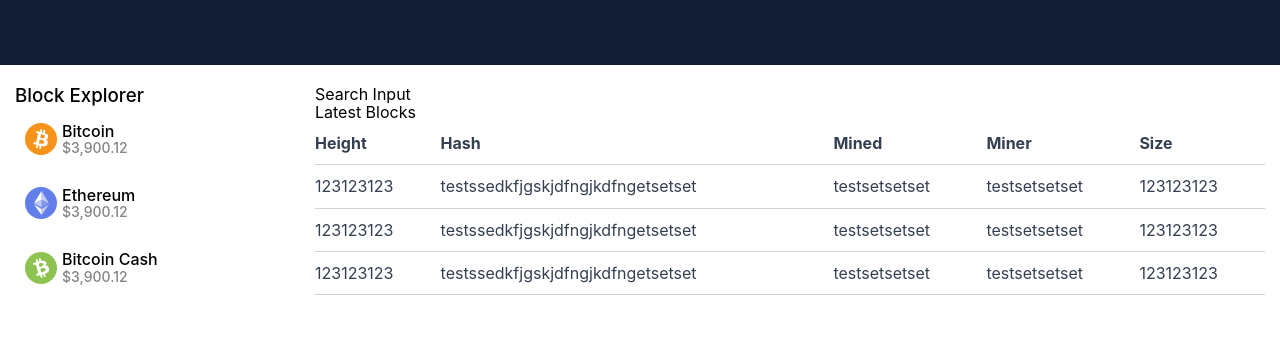
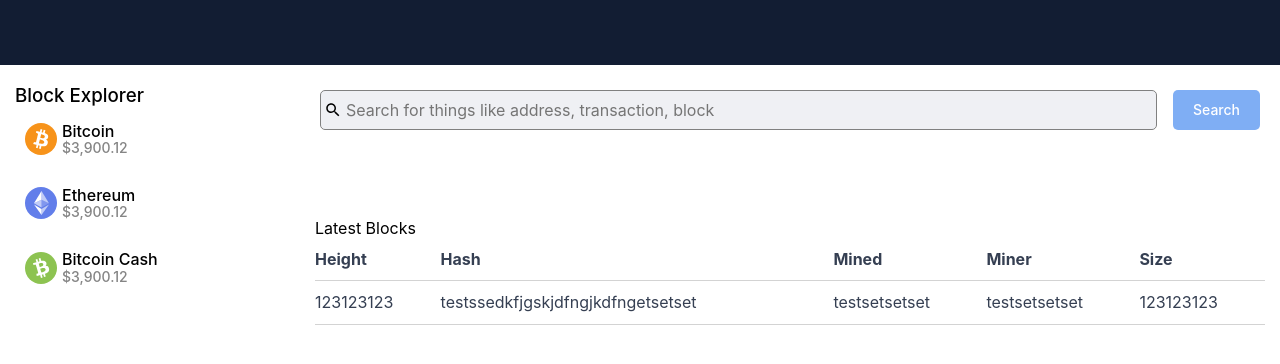
Before and after one commit to carl-eis/blockchain-explorer, a React (Create React App) app: page /explorer in a window 1280 px wide. Shown: the top 364 px of the page. Built offline with nearby package versions, Linux system fonts and the light colour scheme.

Commit message:
feat: (wip) explorer page styles

```diff
--- a/src/app/constants.tsx
+++ b/src/app/constants.tsx
@@ -36,3 +36,7 @@
     </g>
   </svg>
 );
+
+export const IconMagnifyingGlass = () => (
+  <svg xmlns="http://www.w3.org/2000/svg" viewBox="0 0 24 24" fill="black" width="18px" height="18px"><path d="M0 0h24v24H0z" fill="none"/><path d="M15.5 14h-.79l-.28-.27C15.41 12.59 16 11.11 16 9.5 16 5.91 13.09 3 9.5 3S3 5.91 3 9.5 5.91 16 9.5 16c1.61 0 3.09-.59 4.23-1.57l.27.28v.79l5 4.99L20.49 19l-4.99-5zm-6 0C7.01 14 5 11.99 5 9.5S7.01 5 9.5 5 14 7.01 14 9.5 11.99 14 9.5 14z"/></svg>
+);
--- a/src/app/index.tsx
+++ b/src/app/index.tsx
@@ -2,7 +2,7 @@
 
 import {
   BrowserRouter as Router,
-  Switch, Route, Link, Redirect,
+  Switch, Route, Redirect,
 } from 'react-router-dom';
 
 import Navbar from '../components/navbar';
--- /dev/null
+++ b/src/pages/explorer/components/search-bar/button/index.tsx
@@ -0,0 +1,49 @@
+import React, { FC } from 'react';
+import styled, { css } from 'styled-components';
+
+const StyledButton = styled.button<{ fullWidth?: boolean }>`
+  border: none;
+  border-radius: 5px;
+  display: flex;
+  flex-direction: row;
+  justify-content: center;
+  align-items: center;
+  color: white;
+  background: #7FAEF4;
+  font-weight: 500;
+  font-size: 14px;
+  padding: 20px;
+  height: 40px;
+
+  ${props => props?.fullWidth ? css`
+    width: 100%;
+  ` : ''}
+`;
+
+interface IProps {
+  onClick: (...args: any) => void;
+  fullWidth?: boolean;
+}
+
+const Button: FC<IProps> = (props) => {
+  const {
+    children,
+    onClick,
+    fullWidth,
+  } = props;
+
+  return (
+    <StyledButton
+      fullWidth={fullWidth}
+      onClick={onClick}
+    >
+      {children}
+    </StyledButton>
+  );
+};
+
+Button.defaultProps = {
+  onClick: () => {},
+  fullWidth: false,
+};
+export default Button;
--- /dev/null
+++ b/src/pages/explorer/components/search-bar/index.tsx
@@ -0,0 +1,49 @@
+import React, { FC } from 'react';
+import styled from 'styled-components';
+import SearchInput from './search-input';
+import Button from './button';
+
+const SearchBarWrapper = styled.div`
+  flex: 1 1 100%;
+  display: flex;
+  flex-direction: row;
+  padding: 5px;
+
+  @media(max-width: 876px) {
+    flex-direction: column;
+  }
+`;
+
+const SearchInputWrapper = styled.div`
+  flex: 1 0 auto;
+  display: flex;
+  margin-right: 16px;
+
+  @media(max-width: 876px) {
+    margin: 0 0 16px 0;
+  }
+`;
+
+
+interface IProps {
+  [x: string]: any;
+}
+
+const SearchBar: FC<IProps> = (props) => {
+  return (
+    <SearchBarWrapper>
+      <SearchInputWrapper>
+        <SearchInput/>
+      </SearchInputWrapper>
+      <Button
+        onClick={() => {}}
+      >
+        Search
+      </Button>
+    </SearchBarWrapper>
+  );
+};
+
+SearchBar.defaultProps = {};
+
+export default SearchBar;
--- /dev/null
+++ b/src/pages/explorer/components/search-bar/search-input/index.tsx
@@ -0,0 +1,54 @@
+import React, { FC } from 'react';
+import styled from 'styled-components';
+import { IconMagnifyingGlass } from '../../../../../app/constants';
+
+const InputWrapper = styled.div`
+  display: flex;
+  flex: 1 0 auto;
+  height: 40px;
+  overflow: hidden;
+  position: relative;
+`;
+
+const IconWrapper = styled.div`
+  position: absolute;
+  top: 0;
+  bottom: 0;
+  width: 25px;
+  display: flex;
+  align-items: center;
+  justify-content: center;
+`;
+
+
+const StyledInput = styled.input`
+  border: 1px solid gray;
+  border-radius: 5px;
+  background: #EFF0F4;
+  display: flex;
+  flex: 1 0 auto;
+  overflow: hidden;
+  padding-left: 25px;
+`;
+
+interface IProps {
+  [x: string]: any;
+}
+
+const SearchInput: FC<IProps> = (props) => {
+  return (
+    <InputWrapper>
+      <IconWrapper>
+        <IconMagnifyingGlass/>
+      </IconWrapper>
+      <StyledInput
+        type="text"
+        placeholder={"Search for things like address, transaction, block"}
+      />
+    </InputWrapper>
+  );
+};
+
+SearchInput.defaultProps = {};
+
+export default SearchInput;
--- a/src/pages/explorer/index.tsx
+++ b/src/pages/explorer/index.tsx
@@ -3,6 +3,7 @@
 
 import TickerSidebar from './components/ticker-sidebar';
 import LatestBlocks from './components/latest-blocks';
+import SearchBar from './components/search-bar';
 
 const PageWrapper = styled.div`
   display: flex;
@@ -58,8 +59,9 @@
           <h3>Block Explorer</h3>
           <TickerSidebar />
         </SidebarWrapper>
+
         <ExplorerWrapper>
-          <div>Search Input</div>
+          <SearchBar/>
           <div>Latest Blocks</div>
           <LatestBlocks />
         </ExplorerWrapper>
```
